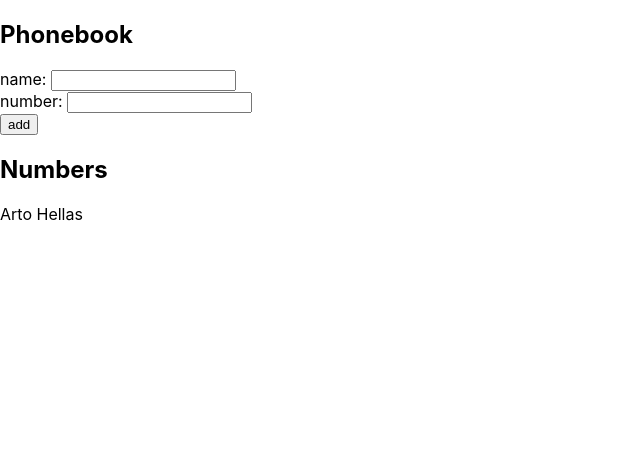
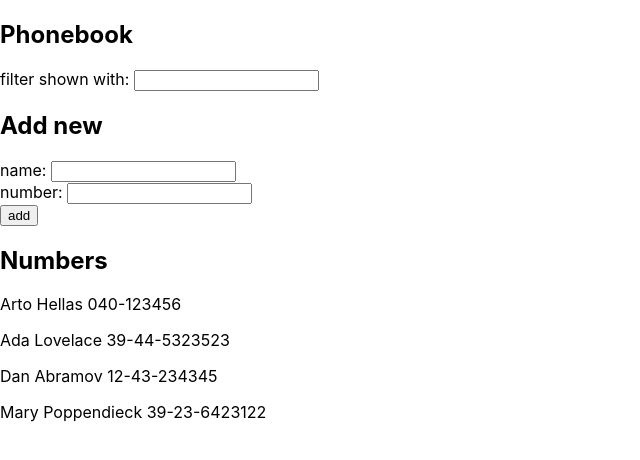
Before and after one commit to drohal3/fullstackopen-part2, a React (Create React App) app in the folder phonebook/: page / in a window 1280 px wide. Shown: the top 460 px of the page, without its empty margins (0-640 px from the left). Built offline with nearby package versions, Linux system fonts and the light colour scheme.

Commit message:
Exercise 2.9 solution

```diff
--- a/phonebook/src/App.js
+++ b/phonebook/src/App.js
@@ -2,10 +2,14 @@ import {useState} from 'react'
 
 const App = () => {
     const [persons, setPersons] = useState([
-        {name: 'Arto Hellas', number: ''}
+        { name: 'Arto Hellas', number: '040-123456', id: 1 },
+        { name: 'Ada Lovelace', number: '39-44-5323523', id: 2 },
+        { name: 'Dan Abramov', number: '12-43-234345', id: 3 },
+        { name: 'Mary Poppendieck', number: '39-23-6423122', id: 4 }
     ])
     const [newName, setNewName] = useState('')
     const [newNumber, setNewNumber] = useState('')
+    const [filter, setFilter] = useState('')
 
     const handleNameChange = (event) => {
         console.log(event.target.value)
@@ -15,6 +19,10 @@ const App = () => {
     const handleNumberChange = (event) => {
         console.log(event.target.value)
         setNewNumber(event.target.value)
+    }
+    const handleFilterChange = (event) => {
+        console.log(event.target.value)
+        setFilter(event.target.value)
     }
 
     const addPerson = (event) => {
@@ -36,9 +44,17 @@ const App = () => {
         setNewNumber('')
     }
 
+    let personsToShow = persons.filter(person => person.name.toLowerCase().includes(filter.toLowerCase()))
+
     return (
         <div>
             <h2>Phonebook</h2>
+            <form>
+                <div>
+                    filter shown with: <input value={filter} onChange={handleFilterChange}/>
+                </div>
+            </form>
+            <h2>Add new</h2>
             <form>
                 <div>
                     name: <input value={newName} onChange={handleNameChange}/>
@@ -51,7 +67,7 @@ const App = () => {
                 </div>
             </form>
             <h2>Numbers</h2>
-            {persons.map(person =>
+            {personsToShow.map(person =>
                 <p key={person.name}>{person.name} {person.number}</p>
             )}
         </div>
```
Also changed, not shown: 1 other file (tests, documents, lock files or other folders).
